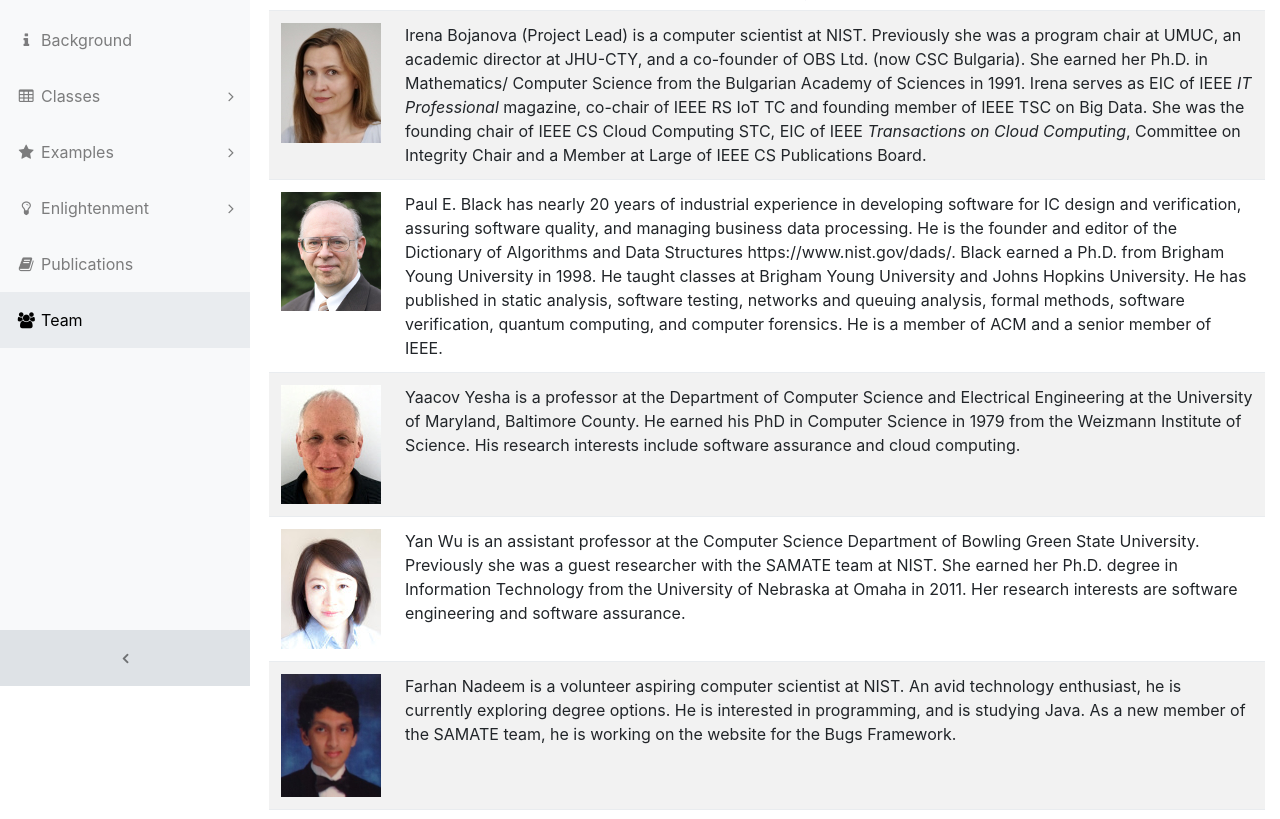
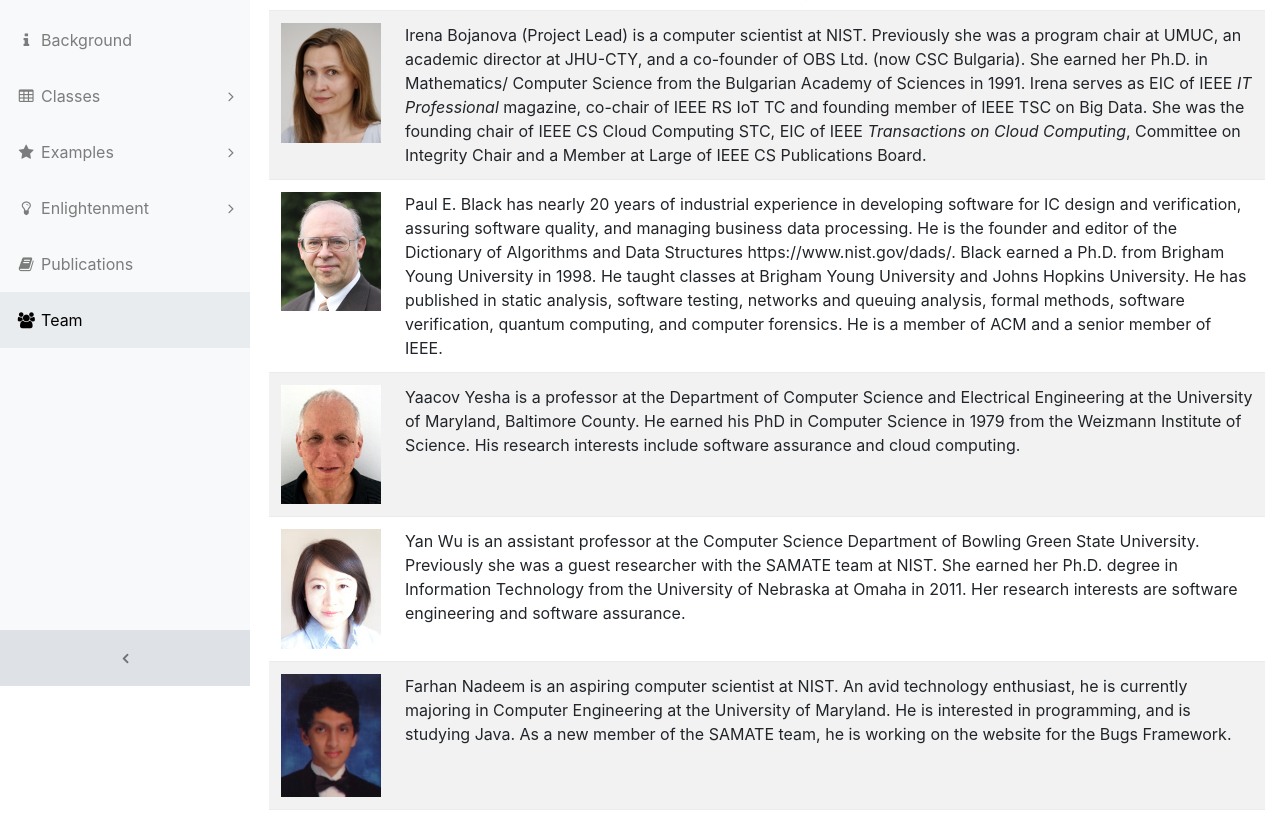
Before and after one commit to farhanadeem/BF, a plain HTML site: page Team/index.html in a window 1280 px wide. Shown: the part 114-933 px from the top of the page. Drawn offline with Linux system fonts and the light colour scheme.

Commit message:
updated farhan's bio

```diff
--- a/Team/index.html
+++ b/Team/index.html
@@ -300,7 +300,7 @@
   	    <td><img border="0" width="100" src="photos/YW.jpeg"></td>
               <td>Yan Wu is an assistant professor at the Computer Science Department of Bowling Green State University. Previously she was a guest researcher with the SAMATE team at NIST. She earned her Ph.D. degree in Information Technology from the University of Nebraska at Omaha in 2011. Her research interests are software engineering and software assurance.</td></tr>
               <td><img border="0" width="100" src="photos/FN.jpg"></td>
-                  <td> Farhan Nadeem is a volunteer aspiring computer scientist at NIST. An avid technology enthusiast, he is currently exploring degree options. He is interested in programming, and is studying Java. As a new member of the SAMATE team, he is working on the website for the Bugs Framework.</td></tr>
+                  <td> Farhan Nadeem is an aspiring computer scientist at NIST. An avid technology enthusiast, he is currently majoring in Computer Engineering at the University of Maryland. He is interested in programming, and is studying Java. As a new member of the SAMATE team, he is working on the website for the Bugs Framework.</td></tr>
           <td><img border="0" width="100" src="photos/ZE.jpeg"></td>
               <td> Zachary Evans is a former NIST volunteer, who currently works towards his Software Engineering degree at RIT.</td></tr>
       </table>
```
